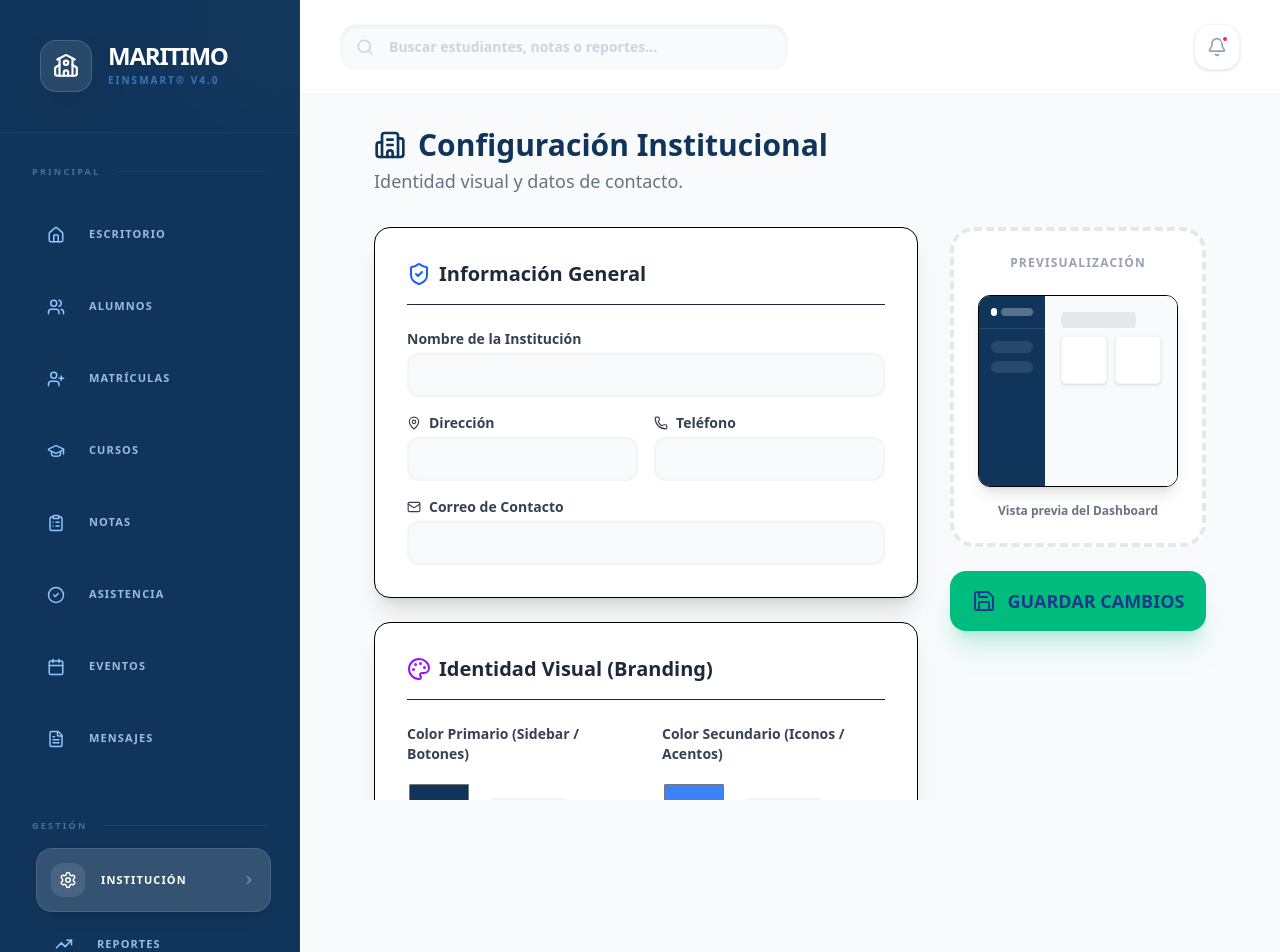
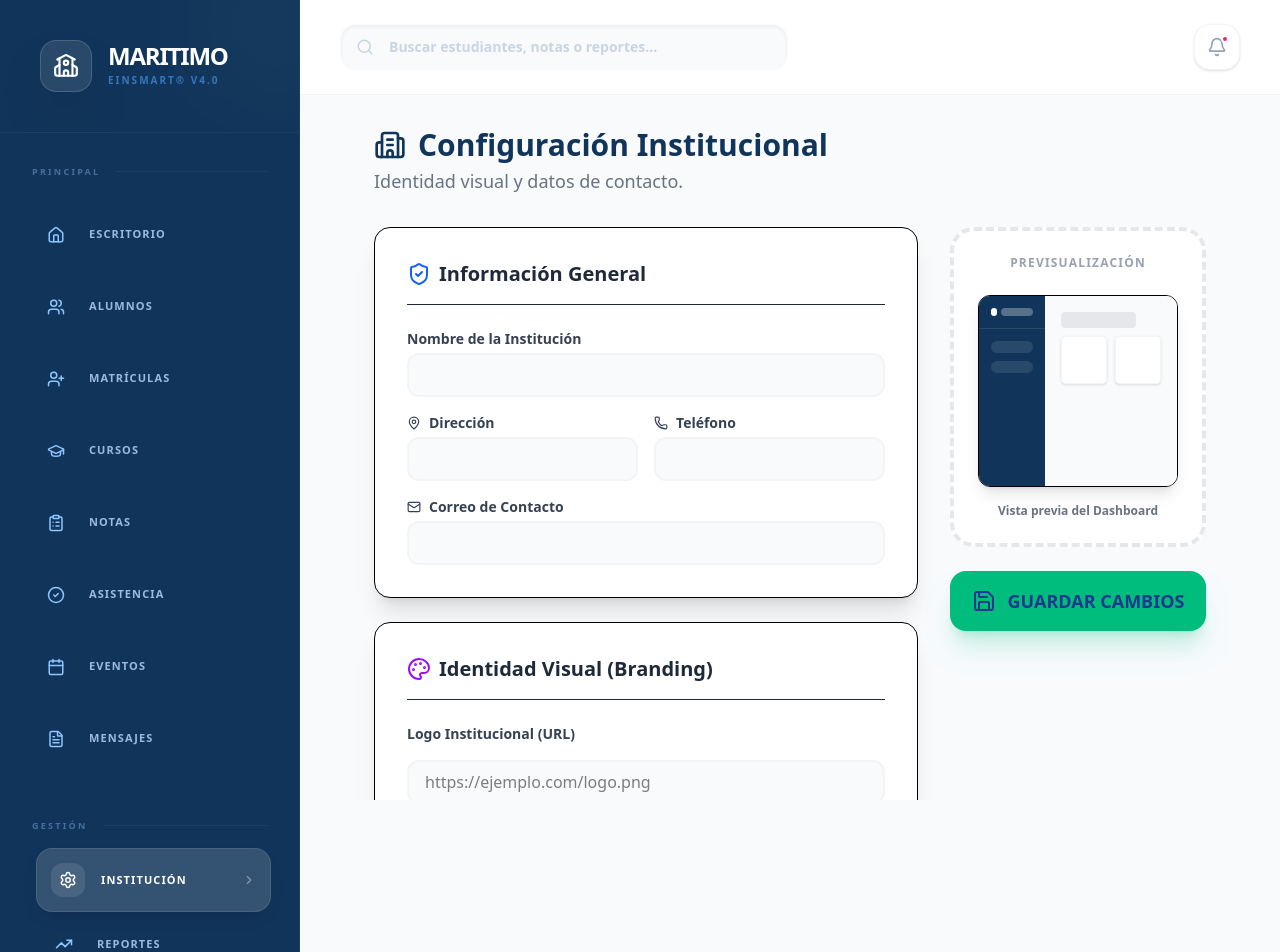
Before and after one commit to yuriEGV/Einsmart, a React app in the folder frontend/: page /settings in a window 1280 px wide. Shown: the top 952 px of the page. Built offline with nearby package versions, Linux system fonts and the light colour scheme; no server answers; sample sign-in values are in the browser's storage; the HTML template or start-up script is replaced by a standard one.

Commit message:
Fix enrollment duplicate key error and add tenant logo support

```diff
--- a/frontend/src/pages/SchoolSettingsPage.tsx
+++ b/frontend/src/pages/SchoolSettingsPage.tsx
@@ -18,7 +18,8 @@ const SchoolSettingsPage = () => {
         academicYear: new Date().getFullYear().toString(),
         theme: {
             primaryColor: '#11355a',
-            secondaryColor: '#3b82f6'
+            secondaryColor: '#3b82f6',
+            logoUrl: ''
         }
     });
 
@@ -33,7 +34,8 @@ const SchoolSettingsPage = () => {
                 academicYear: tenant.academicYear || new Date().getFullYear().toString(),
                 theme: {
                     primaryColor: tenant.theme?.primaryColor || '#11355a',
-                    secondaryColor: tenant.theme?.secondaryColor || '#3b82f6'
+                    secondaryColor: tenant.theme?.secondaryColor || '#3b82f6',
+                    logoUrl: tenant.theme?.logoUrl || ''
                 }
             });
         }
@@ -132,6 +134,24 @@ const SchoolSettingsPage = () => {
                         </h2>
 
                         <div className="grid grid-cols-1 md:grid-cols-2 gap-8">
+                            <div className="md:col-span-2 space-y-4">
+                                <label className="block text-sm font-bold text-gray-700">Logo Institucional (URL)</label>
+                                <div className="flex flex-col md:flex-row gap-4 items-start">
+                                    <input
+                                        className="flex-1 w-full px-4 py-2 bg-gray-50 border-2 border-gray-100 rounded-xl focus:border-blue-500 outline-none"
+                                        placeholder="https://ejemplo.com/logo.png"
+                                        value={formData.theme.logoUrl || ''}
+                                        onChange={e => setFormData({ ...formData, theme: { ...formData.theme, logoUrl: e.target.value } })}
+                                    />
+                                    {(formData.theme.logoUrl) && (
+                                        <div className="p-2 bg-gray-50 rounded-xl border flex items-center justify-center shrink-0">
+                                            <img src={formData.theme.logoUrl} alt="Logo Preview" className="h-10 object-contain" onError={(e) => (e.currentTarget.style.display = 'none')} />
+                                        </div>
+                                    )}
+                                </div>
+                                <p className="text-[10px] text-gray-400">URL pública de la imagen (PNG/JPG).</p>
+                            </div>
+
                             <div className="space-y-4">
                                 <label className="block text-sm font-bold text-gray-700">Color Primario (Sidebar / Botones)</label>
                                 <div className="flex items-center gap-4">
--- a/frontend/src/pages/TenantsPage.tsx
+++ b/frontend/src/pages/TenantsPage.tsx
@@ -29,7 +29,8 @@ const TenantsPage = () => {
         paymentType: 'paid' as 'paid' | 'free',
         address: '',
         phone: '',
-        contactEmail: ''
+        contactEmail: '',
+        logoUrl: ''
     });
 
     useEffect(() => {
@@ -53,12 +54,25 @@ const TenantsPage = () => {
         e.preventDefault();
         try {
             if (modalMode === 'create') {
-                await api.post('/tenants', formData);
+                await api.post('/tenants', {
+                    ...formData,
+                    theme: { logoUrl: formData.logoUrl }
+                });
             } else {
-                await api.put(`/tenants/${currentTenantId}`, formData);
+                // Find existing tenant to preserve colors
+                const existingTenant = tenants.find(t => t._id === currentTenantId);
+                const existingTheme = (existingTenant as any)?.theme || {};
+
+                await api.put(`/tenants/${currentTenantId}`, {
+                    ...formData,
+                    theme: {
+                        ...existingTheme,
+                        logoUrl: formData.logoUrl
+                    }
+                });
             }
             setShowModal(false);
-            setFormData({ name: '', domain: '', paymentType: 'paid', address: '', phone: '', contactEmail: '' });
+            setFormData({ name: '', domain: '', paymentType: 'paid', address: '', phone: '', contactEmail: '', logoUrl: '' });
             fetchTenants();
         } catch (err) {
             alert(`Error al ${modalMode === 'create' ? 'crear' : 'actualizar'} institución`);
@@ -84,7 +98,8 @@ const TenantsPage = () => {
             paymentType: t.paymentType || 'paid',
             address: t.address || '',
             phone: t.phone || '',
-            contactEmail: t.contactEmail || ''
+            contactEmail: t.contactEmail || '',
+            logoUrl: (t as any).theme?.logoUrl || ''
         });
         setShowModal(true);
     };
@@ -117,7 +132,8 @@ const TenantsPage = () => {
                 <button
                     onClick={() => {
                         setModalMode('create');
-                        setFormData({ name: '', domain: '', paymentType: 'paid', address: '', phone: '', contactEmail: '' });
+                        setModalMode('create');
+                        setFormData({ name: '', domain: '', paymentType: 'paid', address: '', phone: '', contactEmail: '', logoUrl: '' });
                         setShowModal(true);
                     }}
                     className="w-full md:w-auto bg-blue-600 text-white px-6 md:px-8 py-4 rounded-2xl font-black flex items-center justify-center gap-2 hover:bg-blue-700 transition-all shadow-xl shadow-blue-500/20 active:scale-95 text-sm md:text-base"
@@ -348,6 +364,22 @@ const TenantsPage = () => {
                                     </div>
                                 </div>
 
+
+                                <div className="group">
+                                    <label className="block text-[10px] font-black text-slate-400 uppercase tracking-widest mb-3 ml-2">URL DEL LOGO (IMAGEN)</label>
+                                    <input
+                                        className="w-full px-8 py-5 bg-white border-2 border-slate-100 rounded-2xl focus:border-blue-500 transition-all outline-none font-bold text-slate-700 shadow-inner"
+                                        placeholder="https://ejemplo.com/logo.png"
+                                        value={formData.logoUrl}
+                                        onChange={e => setFormData({ ...formData, logoUrl: e.target.value })}
+                                    />
+                                    {formData.logoUrl && (
+                                        <div className="mt-2 flex justify-center p-4 bg-slate-50 rounded-xl border border-slate-100">
+                                            <img src={formData.logoUrl} alt="Vista previa" className="h-16 object-contain" onError={(e) => (e.currentTarget.style.display = 'none')} />
+                                        </div>
+                                    )}
+                                </div>
+
                                 <div className="md:col-span-2">
                                     <label className="block text-[10px] font-black text-slate-400 uppercase tracking-widest mb-4 ml-2 text-center md:text-left">SISTEMA DE FINANCIAMIENTO</label>
                                     <div className="grid grid-cols-1 md:grid-cols-2 gap-5">
@@ -430,9 +462,9 @@ const TenantsPage = () => {
                             </div>
                         </form>
                     </div>
-                </div>
+                </div >
             )}
-        </div>
+        </div >
     );
 };
 
```
Also changed, not shown: 2 other files (tests, documents, lock files or other folders).
